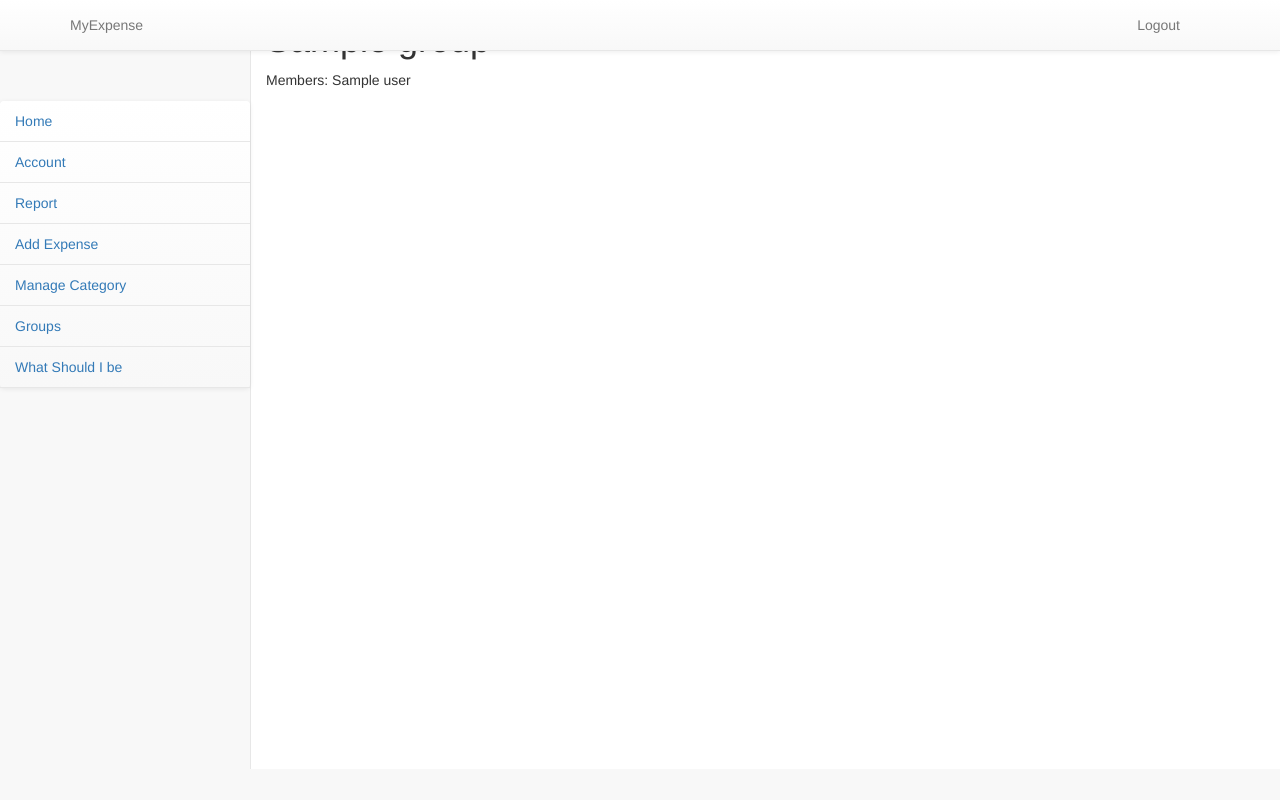
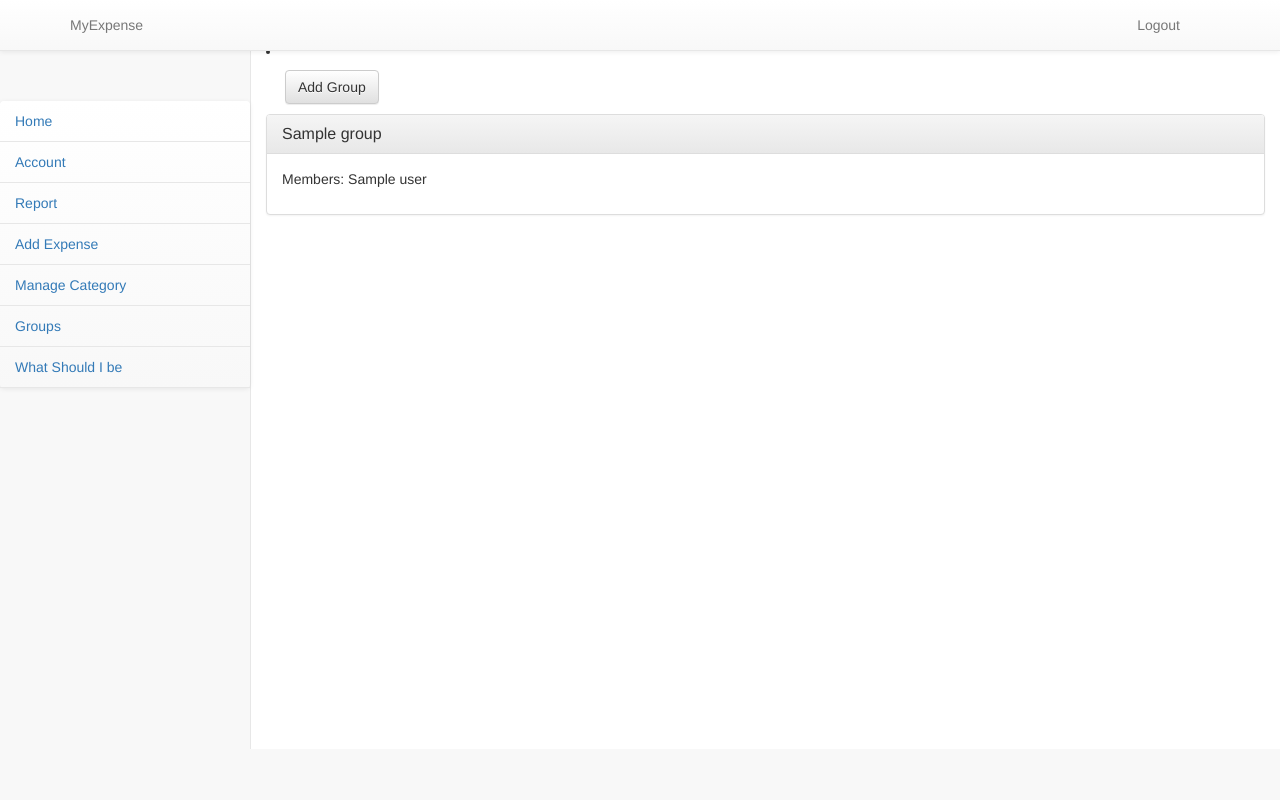
Before and after one commit to zuerst/myExpense, a Django app: template myExpense/myExpense/templates/profile/groups/groupsViewTemplate.html in a window 1280 px wide. Run offline with Django 3.2, Linux system fonts and the light colour scheme; the template is opened without the code that fills it: most values are stand-ins (such as "Sample title", 1, 10 or a date in 2020); some libraries are stand-ins or nearby versions.

Commit message:
add group

```diff
--- a/myExpense/myExpense/static/css/groupsView.css
+++ b/myExpense/myExpense/static/css/groupsView.css
@@ -1,4 +1,9 @@
-.groups-container{
+.add-group-btn {
+	margin-top: 70px;
+}
+
+.groups-container {
+	padding-top: 10px;
 }
 
 .group-link {
@@ -12,6 +17,6 @@
 	z-index: 1;
 }
 
-.item {
+.panel {
 	position:relative;
 }
--- /dev/null
+++ b/myExpense/myExpense/static/js/groupsView.js
@@ -0,0 +1,27 @@
+$(document).ready(function() {
+    $('#addGroupPopUp').on('shown.bs.modal', function () {
+        $('#groupname').focus()
+    })
+})
+
+function addGroup() {
+    var groupnameValue = document.getElementById("groupname").value;
+    var descriptionValue = document.getElementById("description").value;
+
+    csrfmiddlewaretoken = '{{ csrf_token }}'
+
+    $.ajax({
+        url : "/profile/groups/",
+        type : "POST",
+        data : { method : "add", groupname : groupnameValue, description : descriptionValue},
+        beforeSend: function(xhr, settings) {
+        if (!csrfSafeMethod(settings.type) && !this.crossDomain) {
+            xhr.setRequestHeader("X-CSRFToken", csrftoken);
+        }
+    },
+        success : function(json) {
+            console.log("success");
+            location.reload();
+        }
+    })
+}
--- a/myExpense/myExpense/templates/mainPage.html
+++ b/myExpense/myExpense/templates/mainPage.html
@@ -267,7 +267,7 @@
                         </div>
                         <div class="form-group">
                             <div class="col-sm-offset-2 col-sm-2">
-                                <input type="submit" class="btn btn-default" value="Submit" />
+                                <input type="submit" onclick="addGroup()" class="btn btn-default" value="Submit" />
 
                                 <p><a id="loginFromRegPopup" href="#">login</a></p>
                             </div>
--- a/myExpense/myExpense/templates/profile/groups/groupsViewTemplate.html
+++ b/myExpense/myExpense/templates/profile/groups/groupsViewTemplate.html
@@ -3,26 +3,82 @@
 {% load staticfiles %}
 {% block extraHeader %}
 <link rel="stylesheet" type="text/css" href="{% static 'css/groupsView.css' %}"/>
+<script type="text/javascript" src="{% static 'js/groupsView.js' %}"></script>
 {% endblock %}
 
 {% block content %}
 <div id="page-wrapper">
+	<li data-target="#addGroupPopUp" data-toggle="modal">
+		<a href="#" type="button" class="add-group-btn btn btn-default">
+			Add Group
+		</a>
+	</li>
+
 	<div class="groups-container">
 		<section id="blog-landing">
 			{% for group in groups %}
-			<div class="white-panel">
-				<div class="item">
-					<a href="/profile/groups/{{group.group.id}}">
-					<span class="group-link"></span>
-					</a>
-					<h1>{{ group.group.name }}</h1>
+			<div class="panel panel-default">
+				<a href="/profile/groups/{{group.group.id}}">
+				<span class="group-link"></span>
+				</a>
+				<div class="panel-heading">
+					<h3 class="panel-title">{{group.group.name}}</h3>
+				</div>
+				<div class="panel-body">
+					<p>Members:
 					{% for user in group.users %}
-					<p>Members: {{ user }}</p>
-					{% endfor %}
+						{{ user }}
+					{% endfor %}</p>
 				</div>
 			</div>
 			{% endfor %}
 		</section>
 	</div>
 </div>
+
+
+    <!-- Create Group Popup -->
+    <div class="modal fade" id="addGroupPopUp" tabindex="-1" role="dialog" aria-labelledby="myModalLabel" aria-hidden="true">
+        <div class="modal-dialog">
+            <div class="modal-content">
+                <div class="modal-header">
+                    <button type="button" class="close" data-dismiss="modal" aria-label="Close"><span aria-hidden="true">&times;</span></button>
+                    <h4 class="modal-title" id="myModalLabel">New Group</h4>
+                </div>
+
+                <div class="modal-body">
+
+                <form class="form-horizontal" action="/profile/groups/" method="POST">
+                    {% csrf_token %}
+                    <div class="form-group">
+                        <label for="username" class="col-sm-2 control-label">Groupname</label>
+                        <div class="col-sm-10">
+                        <input type="text" class="form-control" name="groupname" value="" id="groupname" placeholder="Group Name">
+                        </div>
+                    </div>
+                    <div class="form-group">
+                        <label for="description" class="col-sm-2 control-label">Description</label>
+                        <div class="col-sm-10">
+                        <input type="text" class="form-control" name="description" value="" id="description" placeholder="Description">
+                        </div>
+                    </div>
+
+                    <div class="form-group">
+                        <label for="users" class="col-sm-2 control-label">Users</label>
+                        <div class="col-sm-10">
+                    	<input type="text" class="form-control" name="users" id="autocomplete"/>
+                        </div>
+                    </div>
+
+                    <div class="form-group">
+                        <div class="col-sm-offset-2 col-sm-10">
+                            <button type="submit" class="btn btn-default col-md-2">Create Group</button>
+                        </div>
+                    </div>
+                </form>
+                </div>
+            </div>
+        </div>
+    </div>
+
 {% endblock %}
```
Also changed, not shown: myExpense/myExpense/views.py (+28 -8 lines).
